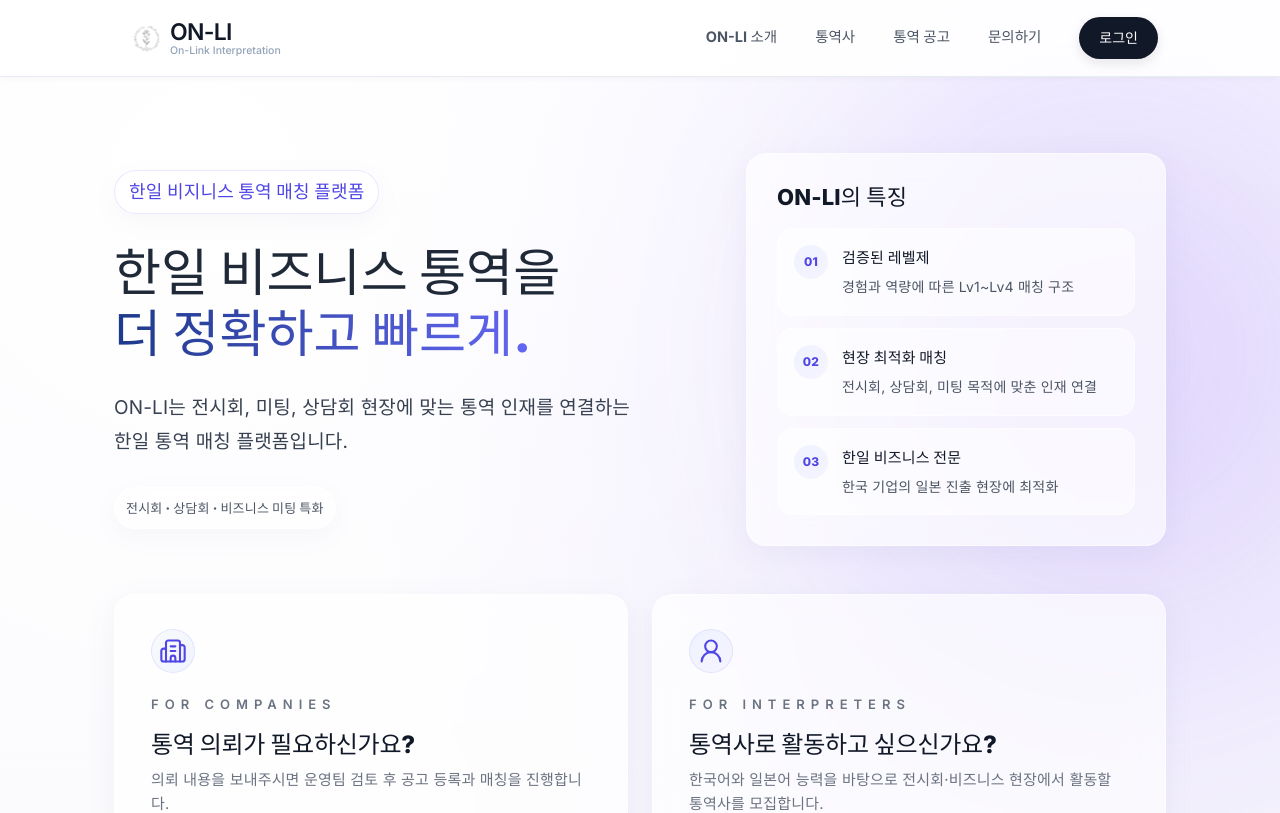
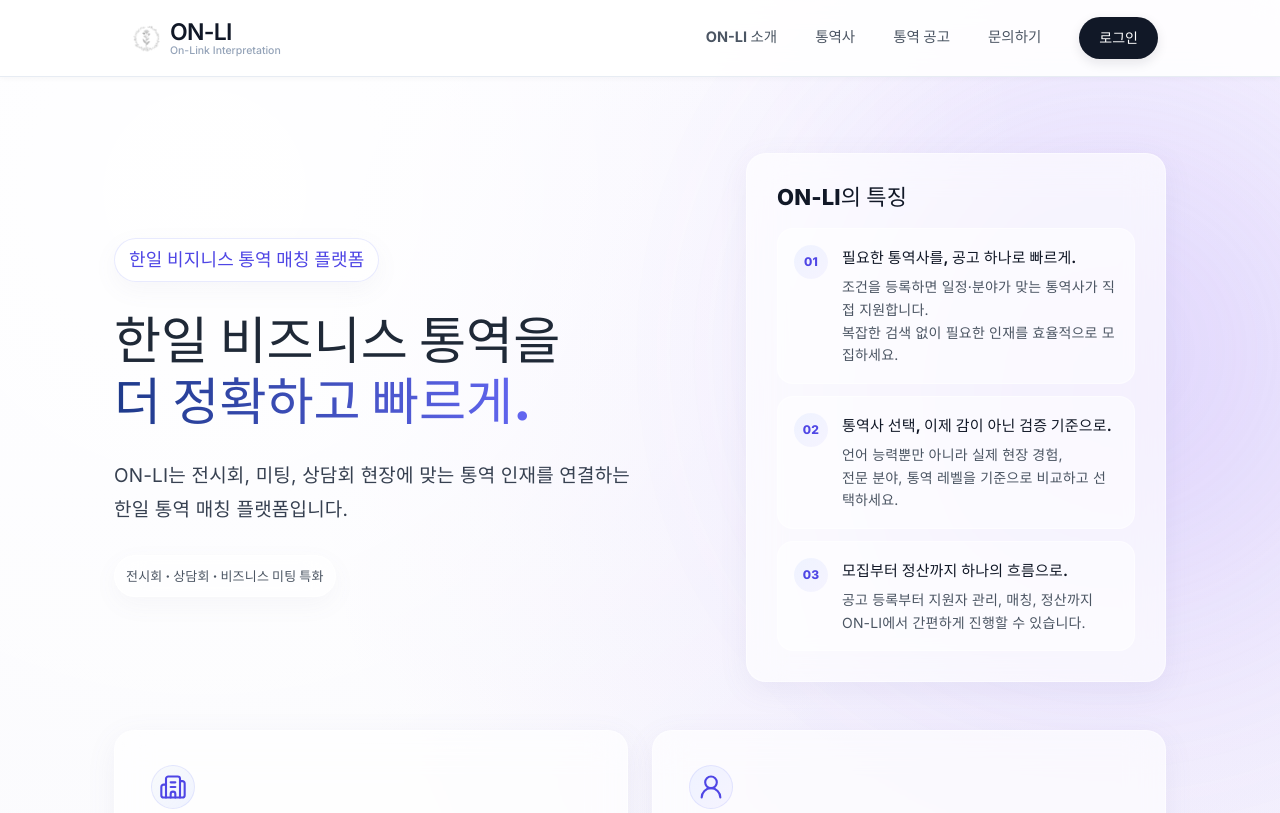
Before and after one commit to onlinkwith-creator/onli-platform, a React (Vite) app: page / in a window 1280 px wide. Shown: the top 813 px of the page. Built offline with nearby package versions, Linux system fonts and the light colour scheme; no server answers; the database is empty.

Commit message:
메인 특징 문구 개선

```diff
--- a/src/pages/Home.css
+++ b/src/pages/Home.css
@@ -459,6 +459,10 @@
   background: rgba(255, 255, 255, 0.72);
 }
 
+.home-feature > div {
+  min-width: 0;
+}
+
 .home-feature-symbol {
   display: inline-flex;
   width: 34px;
@@ -477,6 +481,7 @@
   margin-bottom: 5px;
   color: #111827;
   font-size: 15px;
+  overflow-wrap: break-word;
 }
 
 .home-feature span:last-child {
@@ -484,6 +489,7 @@
   color: #4b5563;
   font-size: 14px;
   line-height: 1.62;
+  overflow-wrap: break-word;
 }
 
 .home-process {
--- a/src/pages/Home.jsx
+++ b/src/pages/Home.jsx
@@ -269,18 +269,36 @@ function Home({
           <div className="home-feature-list">
             <Feature
               symbol="01"
-              title="검증된 레벨제"
-              text="경험과 역량에 따른 Lv1~Lv4 매칭 구조"
+              title="필요한 통역사를, 공고 하나로 빠르게."
+              text={
+                <>
+                  조건을 등록하면 일정·분야가 맞는 통역사가 직접 지원합니다.
+                  <br />
+                  복잡한 검색 없이 필요한 인재를 효율적으로 모집하세요.
+                </>
+              }
             />
             <Feature
               symbol="02"
-              title="현장 최적화 매칭"
-              text="전시회, 상담회, 미팅 목적에 맞춘 인재 연결"
+              title="통역사 선택, 이제 감이 아닌 검증 기준으로."
+              text={
+                <>
+                  언어 능력뿐만 아니라 실제 현장 경험,
+                  <br />
+                  전문 분야, 통역 레벨을 기준으로 비교하고 선택하세요.
+                </>
+              }
             />
             <Feature
               symbol="03"
-              title="한일 비즈니스 전문"
-              text="한국 기업의 일본 진출 현장에 최적화"
+              title="모집부터 정산까지 하나의 흐름으로."
+              text={
+                <>
+                  공고 등록부터 지원자 관리, 매칭, 정산까지
+                  <br />
+                  ON-LI에서 간편하게 진행할 수 있습니다.
+                </>
+              }
             />
           </div>
         </section>
@@ -292,18 +310,36 @@ function Home({
           <div className="home-mobile-feature-list">
             <Feature
               symbol="01"
-              title="검증된 레벨제"
-              text="경험과 역량에 따른 Lv1~Lv4 매칭 구조"
+              title="필요한 통역사를, 공고 하나로 빠르게."
+              text={
+                <>
+                  조건을 등록하면 일정·분야가 맞는 통역사가 직접 지원합니다.
+                  <br />
+                  복잡한 검색 없이 필요한 인재를 효율적으로 모집하세요.
+                </>
+              }
             />
             <Feature
               symbol="02"
-              title="현장 최적화 매칭"
-              text="전시회, 상담회, 미팅 목적에 맞춘 인재 연결"
+              title="통역사 선택, 이제 감이 아닌 검증 기준으로."
+              text={
+                <>
+                  언어 능력뿐만 아니라 실제 현장 경험,
+                  <br />
+                  전문 분야, 통역 레벨을 기준으로 비교하고 선택하세요.
+                </>
+              }
             />
             <Feature
               symbol="03"
-              title="한일 비즈니스 전문"
-              text="한국 기업의 일본 진출 현장에 최적화"
+              title="모집부터 정산까지 하나의 흐름으로."
+              text={
+                <>
+                  공고 등록부터 지원자 관리, 매칭, 정산까지
+                  <br />
+                  ON-LI에서 간편하게 진행할 수 있습니다.
+                </>
+              }
             />
           </div>
         </article>
```
